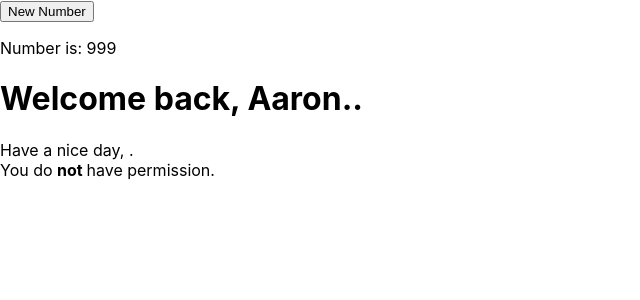
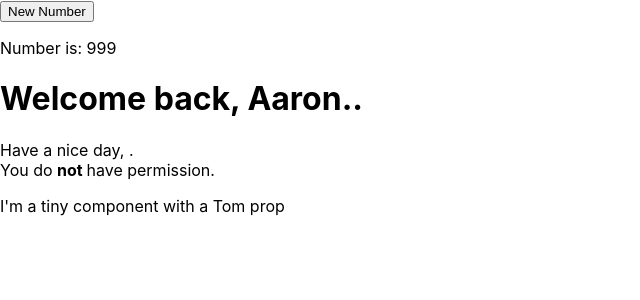
Before and after one commit to aaron-peloquin/react-structure, a React (Create React App) app: page / in a window 1280 px wide. Shown: the top 300 px of the page, without its empty margins (0-640 px from the left). Built offline with nearby package versions, Linux system fonts and the light colour scheme.

Commit message:
showing bad example

```diff
--- a/src/App.tsx
+++ b/src/App.tsx
@@ -3,26 +3,33 @@ import './App.css';
 
 import Welcome from './components/pages/Welcome'
 
+let sneakyData = 5
+const user = {
+  id: 5,
+  permission: true,
+  invisibleProp: sneakyData
+}
+
 const App: React.FC = () => {
   const [badNumber, setBadNumber] = React.useState(999)
-  const welcomeProps = {
-    name: 'Aaron',
-    user: {
-      id: 5,
-      permission: true,
-    },
-    invisibleProp: ['foo', 'bar']
+  sneakyData = badNumber
+
+  const updateNumber = () => {
+    const number = Math.ceil(Math.random()*500)
+    setBadNumber(number)
   }
 
+  console.log('Rendering <App /> with', badNumber)
+
   return (<React.Fragment>
-    <button onClick={()=>{
-      const number = Math.ceil(Math.random()*500)
-      console.log({number})
-      setBadNumber(number)
-    }}>New Number</button>
+    <button onClick={updateNumber}>New Number</button>
     <p>Number is: {badNumber}</p>
-    <Welcome {...welcomeProps} />
+    <Welcome
+      name="Aaron"
+      user={user}
+
+    />
   </React.Fragment>)
 }
 
-export default App
+export default React.memo(App)
--- /dev/null
+++ b/src/components/atoms/Tiny.tsx
@@ -0,0 +1,11 @@
+import * as React from 'react'
+
+const Tiny:
+  React.SFC<{name: string}>
+  = ({name}) =>
+  {
+    console.log('Tiny is rendering with no new props or parent state updating', name)
+    return <div>I'm a tiny component with a {name} prop</div>
+  }
+
+export default React.memo(Tiny)
--- a/src/components/pages/Welcome.tsx
+++ b/src/components/pages/Welcome.tsx
@@ -1,9 +1,45 @@
 import * as React from 'react'
+import Tiny from './../atoms/Tiny'
 
 interface objUser {
   id: number,
   permission: boolean,
 }
+
+// `React.SFC` is a "Stateless Functional Component" interface
+const Welcome: React.SFC<{ // This object is the interface that defines our prop types
+  name?: string,
+  message?: string,
+  user: {
+    id: number,
+    permission: boolean,
+    displayName?: string,
+    invisibleProp: any,
+  },
+}> = ({ // This object is deconstructed into our variables we can access from within the component
+  name,
+  message = 'Have a nice day',
+  user: { // by destructuring `user` here, we no longer have access to `user` in our component
+    id,
+    invisibleProp,
+    ...otherUserKeys // The `...{variableName}` syntax is the `rest pattern`. It will catch all keys that were not deconstructed from the user object (permission & displayName), and assign them into `otherUserKeys`
+  },
+  // Note: The prop `invisibleProp` is not being deconstructed or caught by a a restructuring (...), so it is essentially unavaible and ignored, even though its required by the interface - don't do this.
+  // Additionally, the `invisibleProp` data is being passed in as a reference to a let variable, which is being mutated. Since the reference is not updating, this component does not re-render
+}) => {
+  console.log('Rendering <Welcome />', invisibleProp)
+  return <React.Fragment>
+    <h1>Welcome back, {name || `User #${id.toString().padStart(2, '0')}`}..</h1>
+    <p>
+      {message}, {otherUserKeys.displayName}.<br />
+      You do {otherUserKeys.permission && <strong>not </strong>}have permission.<br />
+    </p>
+    <Tiny name="Tom" />
+ </React.Fragment>
+}
+
+// Because this is a SFC, we can feel safe to memoize the results to skip some future re-render
+export default React.memo(Welcome)
 
 /**
  * This style of types with `interface` can be exported and shared between components, but I think that is a bad pattern.
@@ -18,33 +54,3 @@ interface objUser {
 //     displayName?: string,
 //   },
 //  }
-
-// `React.SFC` is a "Stateless Functional Component" interface
-const Welcome: React.SFC<{ // This object defines our prop types
-  name?: string,
-  message?: string,
-  user: {
-    id: number,
-    permission: boolean,
-    displayName?: string,
-  },
-  invisibleProp: any,
-}> = ({ // This object is deconstructed into our variables we can use within the component
-  name,
-  message = 'Have a nice day',
-  user: {
-    id,
-    ...otherUserKeys // This ... syntax is the `rest pattern`. It will catch all keys that were not deconstructed from the user object (permission & displayName), and assign them into `otherUserKeys`
-  },
-  // Note: The prop `invisibleProp` is not deconstructed or caught by a a restructuring (...), so it is essentially unavaible and ignored, even though its required by the interface - don't do this.
-}) => {
-  return <React.Fragment>
-    <h1>Welcome back, {name || `User #${id.toString().padStart(2, '0')}`}..</h1>
-    <p>
-      {message}, {otherUserKeys.displayName}.<br />
-      You do {otherUserKeys.permission && <strong>not </strong>}have permission.<br />
-    </p>
- </React.Fragment>
-}
-
-export default React.memo(Welcome)
```
